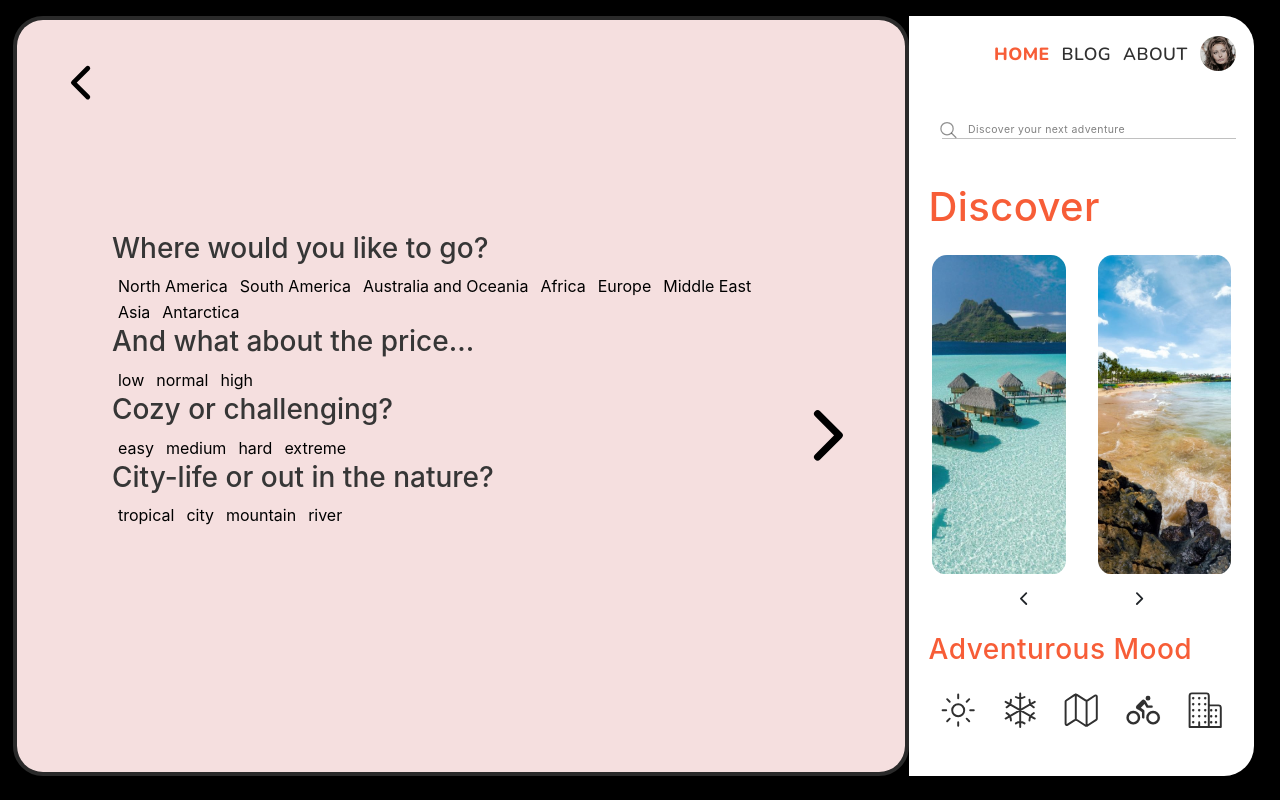
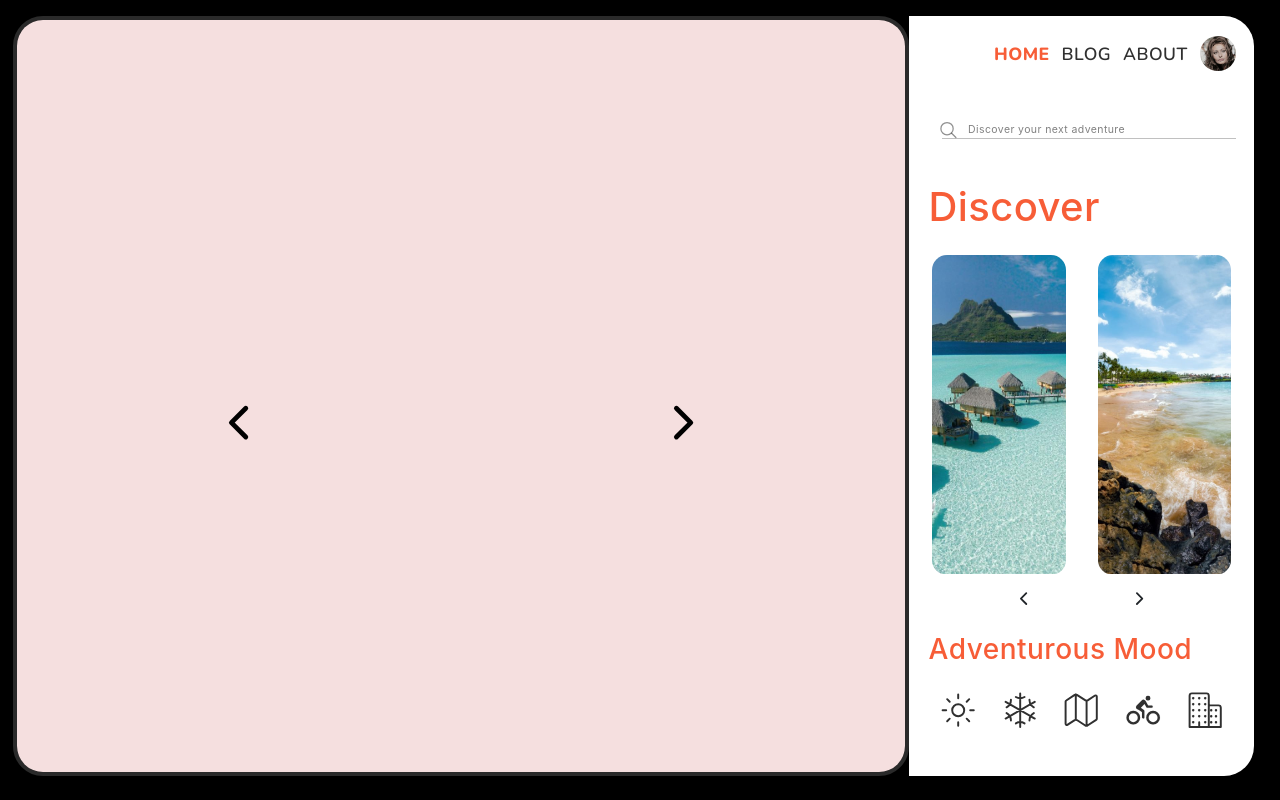
Before and after one commit to bidodev/react-dtravel-client, a React (Create React App) app: page /quiz in a window 1280 px wide. Shown: the top 800 px of the page. Built offline with nearby package versions, Linux system fonts and the light colour scheme.

Commit message:
quiz beta 0.5

```diff
--- a/src/components/intro/quiz/Quiz.component.js
+++ b/src/components/intro/quiz/Quiz.component.js
@@ -1,4 +1,4 @@
-import React, { useRef } from "react";
+import React, { useState, createRef } from "react";
 import questionsFullData from "./questions.json";
 import { Link } from "react-router-dom";
 import QuestionItem from "./question-item.component";
@@ -6,25 +6,43 @@ import QuestionItem from "./question-item.component";
 import "./quiz.styles.scss";
 
 const Quiz = () => {
-  const clickRef = React.createRef();
-  const test = () => {
-    console.log(clickRef.current.value);
-  };
+  const refCollection = {};
+  let currentFocus = 0;
+  const setVisible = (index) => {
+    refCollection[index].style = "visibility: visible; opacity: 1"
+  }
+  const setInvisible = (index) => {
+    refCollection[index].style = ""
+  }
+  const forward = () => {
+    setInvisible(currentFocus);
+    if (currentFocus < 3) {
+      currentFocus++ } else {
+        currentFocus = 0;
+      }
+      setVisible(currentFocus);
+  }
+  const back = () => {
+    setInvisible(currentFocus);
+    if (currentFocus > 0) {
+      currentFocus-- } else {
+        currentFocus = 3;
+      }
+      setVisible(currentFocus);
+  }
   const listItems = questionsFullData.map(({ ...props }, index) => (
-    <QuestionItem key={index} ref={clickRef} id={index} {...props} />
+    <QuestionItem key={index} ref={(currentRef) => { refCollection[index] = currentRef; }} id={index} {...props} />
   ));
   return (
     <div className="quiz-main">
       <div className="back">
-        <Link to="/">
-          <button className="back">
+          <button className="back" onClick={back}>
             <ion-icon name="chevron-back-outline"></ion-icon>
           </button>
-        </Link>
       </div>
       <div className="quiz-list">{listItems}</div>
       <div className="forward">
-        <button className="forward" onClick={test}>
+        <button className="forward" onClick={forward}>
           <ion-icon name="chevron-forward-outline"></ion-icon>
         </button>
       </div>
--- a/src/components/intro/quiz/question-item.component.js
+++ b/src/components/intro/quiz/question-item.component.js
@@ -5,7 +5,6 @@ import Btn from "./btn.component"
 const inputObj = {  }
 const QuestionItem = forwardRef(({id, question, variants}, ref) => {
   const dispatch = useDispatch();
-
   const onSubmit = (event) => {
     event.preventDefault();
     const e = event.target;
@@ -22,7 +21,7 @@ const QuestionItem = forwardRef(({id, question, variants}, ref) => {
   />
     ));
     return (
-        <div id={id} ref={ref}>
+        <div id={id} ref={ref} className = "quiz-item">
         <h3>{question}</h3>
         {btns}
     </div>
--- a/src/components/intro/quiz/quiz.styles.scss
+++ b/src/components/intro/quiz/quiz.styles.scss
@@ -24,19 +24,11 @@
         color: rgb(54, 54, 54);
         /* padding-bottom: 3rem; */
     }
-    div.back {
-        height: 95vh;
-        margin-top: 5rem;
-        ion-icon {
-            font-size: 4vw;
-            --ionicon-stroke-width: 60px;
-        }
-    }
-    div.forward {
+    div.forward, div.back {
         height: 50vh;
         margin-top: 25rem;
         ion-icon {
-            font-size: 6vw;
+            font-size: 4vw;
             --ionicon-stroke-width: 60px;
         }
     }
@@ -49,27 +41,36 @@
     overflow-y: hidden;
     margin-top: .5rem;
     margin-bottom: 2.5rem;
-/*     visibility: hidden;
+    visibility: hidden;
     display: grid;
     grid-template-columns: 1fr;
-    grid-template-rows: 1fr; */
+    grid-template-rows: 1fr;
 
     .quiz-item {
-/*         grid-column: 1;
-        grid-row: 1; */
+        grid-column: 1;
+        grid-row: 1;
         display: flex;
         flex-direction: column;
         justify-content: center;
         align-items: center;
     }
+    button {
+        padding-left: .5rem;
+        padding-right: .5rem;
+       cursor: pointer;
+   }
+   button:hover {
+       background-color: rgb(184, 75, 32);
+           color:white;
+     }
+     button:focus {
+       background-color: rgb(92, 14, 105);
+       color:white;
+   }
 }
 .bullets {
     opacity: .5;
 }
-/* .active-item {
-    opacity: 1;
-    visibility: visible;
-} */
 ul {
     margin-block-end: 0;
     list-style: none;
@@ -88,13 +89,3 @@ ul {
 input {
     margin: .4rem;
 }
- label {
-     padding-left: .5rem;
-     padding-right: .5rem;
-    cursor: pointer;
-}
-button[type="submit"] {
-    background-color: rgb(92, 14, 105);
-    color:white;
-    border-radius: 4px;
-}
--- a/src/components/offers/handleOfferSearch.js
+++ b/src/components/offers/handleOfferSearch.js
@@ -1,10 +1,7 @@
 //
 /* let numOfCalls = 0; */
 const handleOfferSearch = ({ input }, defaultItem, fulldata) => {
-  /* console.warn("handleOfferSearch called") */
-  /* console.log(fulldata) */
-/*   numOfCalls++;
-  console.log("numOfCalls " + numOfCalls); */
+  let numOfBestMatches = 0;
   //prevent empty input treating
   if (input === undefined || input === null) {
     fulldata.forEach(elem => elem.bestMatch = false);
@@ -131,7 +128,10 @@ const handleOfferSearch = ({ input }, defaultItem, fulldata) => {
       numOfMatches.current >= inputArr.length
     ) {
       if (fulldataElem.constructor === Object) {
-        fulldataElem["bestMatch"] = true;
+        if (numOfBestMatches < 2) {
+          fulldataElem["bestMatch"] = true;
+          numOfBestMatches++;
+        }
       }
       resultObjsArr.push(fulldataElem);
     }
@@ -142,7 +142,10 @@ const handleOfferSearch = ({ input }, defaultItem, fulldata) => {
     return defaultItem;
   }
   if (resultObjsArr.length === 1) {
+    if (numOfBestMatches < 2) {
     resultObjsArr[0]["bestMatch"] = true;
+    numOfBestMatches++;
+    }
   }
   //otherwise what we need
   console.log(resultObjsArr);
```
